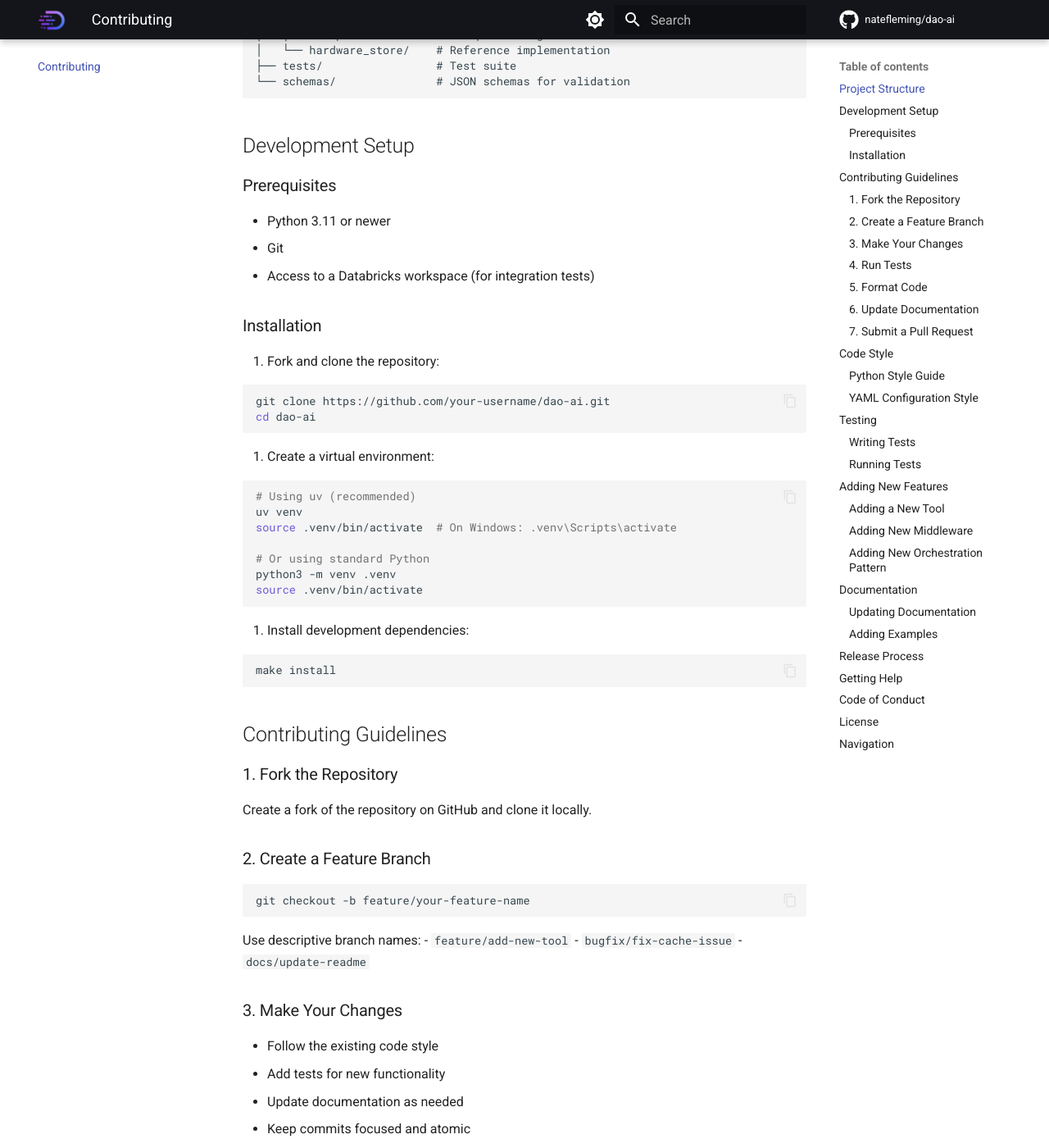
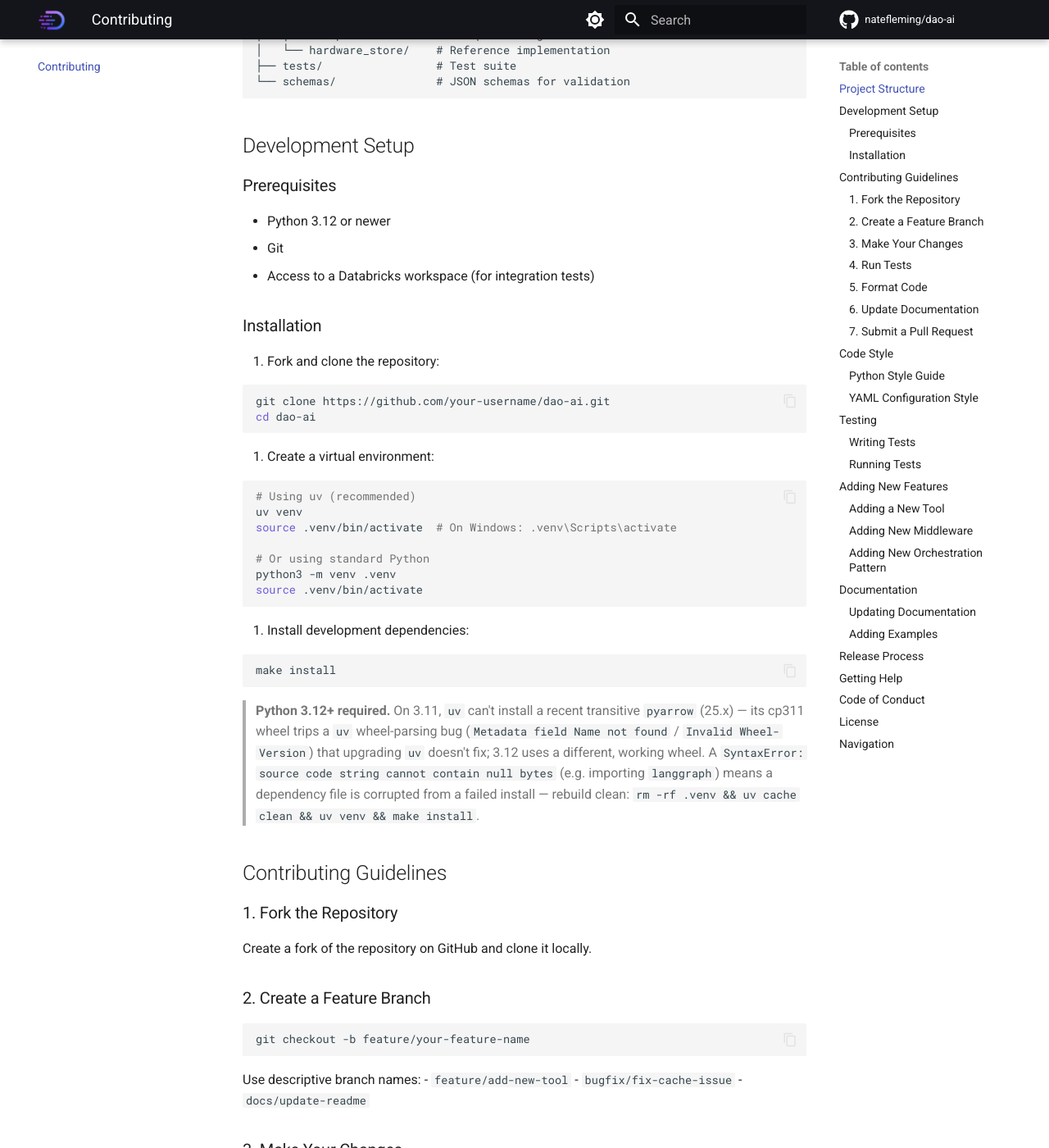
Before and after one commit to natefleming/retail-ai, an MkDocs documentation site: the page built from docs/contributing.md, in a window 1280 px wide and 1400 px high, scrolled down 842 px. Shown: the whole window at 82% size. Built offline with MkDocs 1.6.1 and Material for MkDocs 9.7.7, drawn with Linux system fonts in a browser that asks for light colours; comment, search, counter and statistics services are not loaded.

Commit message:
build: require Python >=3.12
Bump the minimum Python from 3.11 to 3.12. On 3.11, the documented
`uv pip install dao-ai` fails: a transitive pyarrow 25.0.1 (dao-ai has no
direct pin) ships a cp311 wheel that trips a uv wheel-reader bug
("Metadata field Name not found" / "Invalid Wheel-Version in WHEEL file:
None") which is NOT fixed by upgrading uv (0.11.21 and 0.12.5 both fail).
Python 3.12 uses a different, working wheel; it also matches serverless
environment v5 (3.12.3) and the Model Serving default.

Changes:
- pyproject.toml: requires-python >=3.12, drop the 3.11 trove classifier,
  ruff target-version py312
- .python-version -> 3.12
- apps/bundle.py + mcp/generate.py: generated bundle requires-python and
  staged .python-version -> 3.12 (lifts the MCP >=3.11,<3.12 cap)
- docs (README, contributing, cli-reference) + publish-docs.yaml (3.11->3.12)
- uv.lock re-locked on 3.12 (drops tomli and cp311-only wheels)

Validated live on fevm across Apps, Model Serving, and --direct deploys
(HTTP 200 inference + MLflow traces) on Python 3.12.

Co-authored-by: Isaac

````diff
--- a/docs/contributing.md
+++ b/docs/contributing.md
@@ -43,7 +43,7 @@ dao-ai/
 
 ### Prerequisites
 
-- Python 3.11 or newer
+- Python 3.12 or newer
 - Git
 - Access to a Databricks workspace (for integration tests)
 
@@ -73,6 +73,13 @@ source .venv/bin/activate
 ```bash
 make install
 ```
+
+> **Python 3.12+ required.** On 3.11, `uv` can't install a recent transitive `pyarrow` (25.x) —
+> its cp311 wheel trips a `uv` wheel-parsing bug (`Metadata field Name not found` /
+> `Invalid Wheel-Version`) that upgrading `uv` doesn't fix; 3.12 uses a different, working wheel.
+> A `SyntaxError: source code string cannot contain null bytes` (e.g. importing `langgraph`)
+> means a dependency file is corrupted from a failed install — rebuild clean:
+> `rm -rf .venv && uv cache clean && uv venv && make install`.
 
 ## Contributing Guidelines
 
--- a/pyproject.toml
+++ b/pyproject.toml
@@ -8,7 +8,7 @@
 description = "DAO AI: A modular, multi-agent orchestration framework for complex AI workflows. Supports agent handoff, tool integration, and dynamic configuration via YAML."
 readme = "README.md"
 license = { text = "MIT" }
-requires-python = ">=3.11"
+requires-python = ">=3.12"
 authors = [
     { name = "Nate Fleming", email = "nate.fleming@databricks.com" },
     { name = "Nate Fleming", email = "nate.fleming@gmail.com" },
@@ -35,7 +35,6 @@
     "License :: OSI Approved :: MIT License",
     "Operating System :: OS Independent",
     "Programming Language :: Python :: 3",
-    "Programming Language :: Python :: 3.11",
     "Programming Language :: Python :: 3.12",
     "Programming Language :: Python :: 3.13",
     "Programming Language :: Python :: 3.14",
@@ -266,7 +265,7 @@
 
 [tool.ruff]
 # Enable the Ruff formatter
-target-version = "py311"  # Minimum supported Python version
+target-version = "py312"  # Minimum supported Python version
 line-length = 88  # Same as Black's default
 indent-width = 4
 
````
Also changed, not shown: README.md (+29 -7 lines), docs/cli-reference.md (+1 -1 lines), 5 other files.
